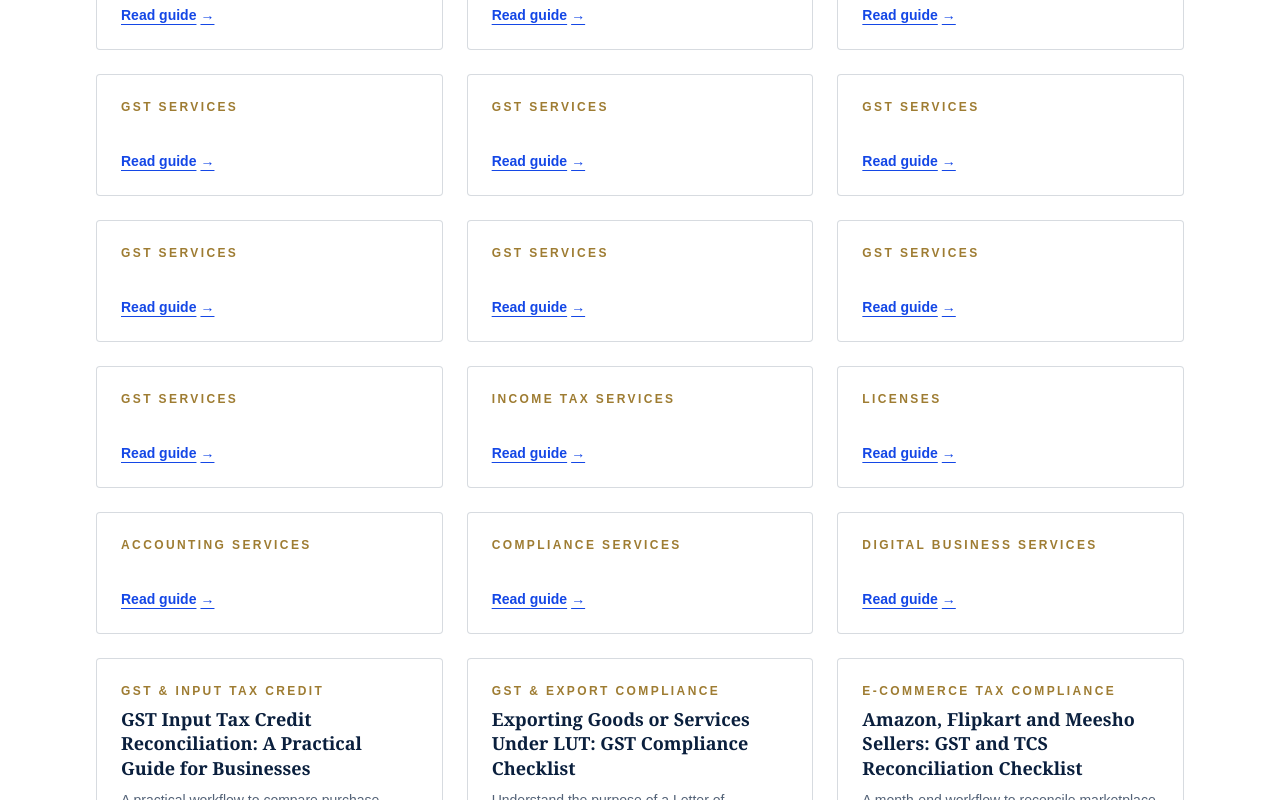
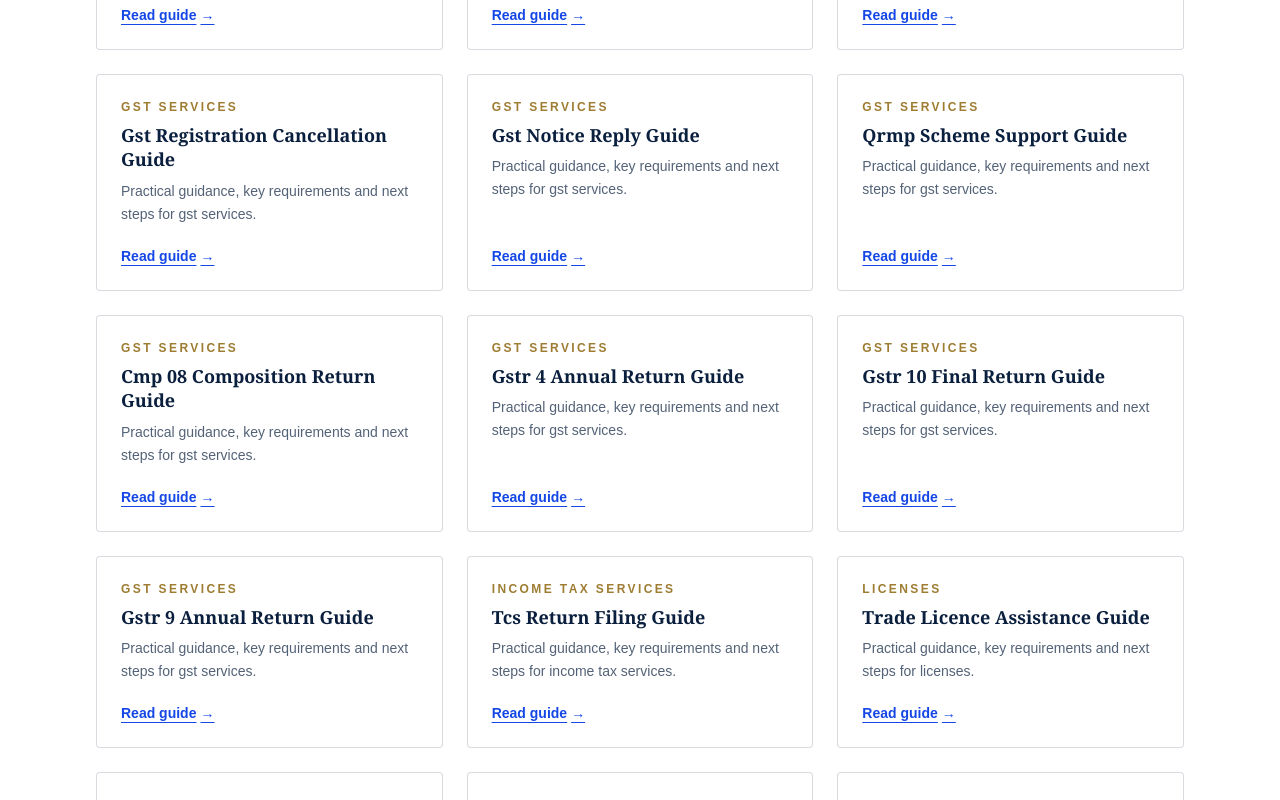
Before and after one commit to filefastservices-dotcom/filefast-website, a Next.js app: page /blog in a window 1280 px wide. Shown: the part 2820-3620 px from the top of the page. Built offline with nearby package versions, Linux system fonts and the light colour scheme; no server answers; the database is empty.

Commit message:
fix(blog): show fallback titles and descriptions on cards

```diff
--- a/src/components/BlogExplorer.js
+++ b/src/components/BlogExplorer.js
@@ -1,5 +1,22 @@
 "use client";
 
+function getCardTitle(post) {
+  const title = typeof post.title === "string" ? post.title.trim() : "";
+  if (title) return title;
+  const slug = typeof post.slug === "string" ? post.slug : "";
+  const readable = slug.replace(/[-_]+/g, " ").replace(/\b\w/g, (letter) => letter.toUpperCase()).trim();
+  return readable ? readable + " Guide" : "Tax & Compliance Guide";
+}
+
+function getCardExcerpt(post, category) {
+  const excerpt = typeof post.excerpt === "string" ? post.excerpt.trim() : "";
+  if (excerpt) return excerpt;
+  const content = typeof post.content === "string" ? post.content : "";
+  const firstParagraph = content.split(/\n\s*\n/).find((part) => part.trim() && !part.trim().startsWith("#"));
+  const plainText = (firstParagraph || "").replace(/[*_#>-]/g, "").trim();
+  if (plainText) return plainText.length > 180 ? plainText.slice(0, 177).trimEnd() + "..." : plainText;
+  return "Practical guidance, key requirements and next steps for " + (category || "tax and business compliance").toLowerCase() + ".";
+}
 import { useMemo, useState } from "react";
 import Link from "next/link";
 
@@ -57,9 +74,9 @@ export default function BlogExplorer({ posts }) {
         <div className="mt-5 grid gap-6 sm:grid-cols-2 lg:grid-cols-3">
           {filteredPosts.map((post) => (
             <article key={post.slug} className="flex h-full flex-col rounded-sm border border-silver/70 bg-white p-6 transition duration-200 hover:-translate-y-1 hover:border-gold hover:shadow-md">
-              <p className="eyebrow">{post.category}</p>
-              <h2 className="mt-2 font-display text-lg font-semibold leading-snug text-navy">{post.title}</h2>
-              <p className="mt-2 flex-1 text-sm leading-relaxed text-navy/70">{post.excerpt}</p>
+              <p className="eyebrow">{post.category || "Tax & Compliance"}</p>
+              <h2 className="mt-2 font-display text-lg font-semibold leading-snug text-navy">{getCardTitle(post)}</h2>
+              <p className="mt-2 flex-1 text-sm leading-relaxed text-navy/70">{getCardExcerpt(post, post.category)}</p>
               <Link href={`/blog/${post.slug}`} className="mt-5 inline-flex items-center text-sm font-semibold text-blue-700 underline underline-offset-4">
                 Read guide <span aria-hidden="true" className="ml-1">→</span>
               </Link>
```
